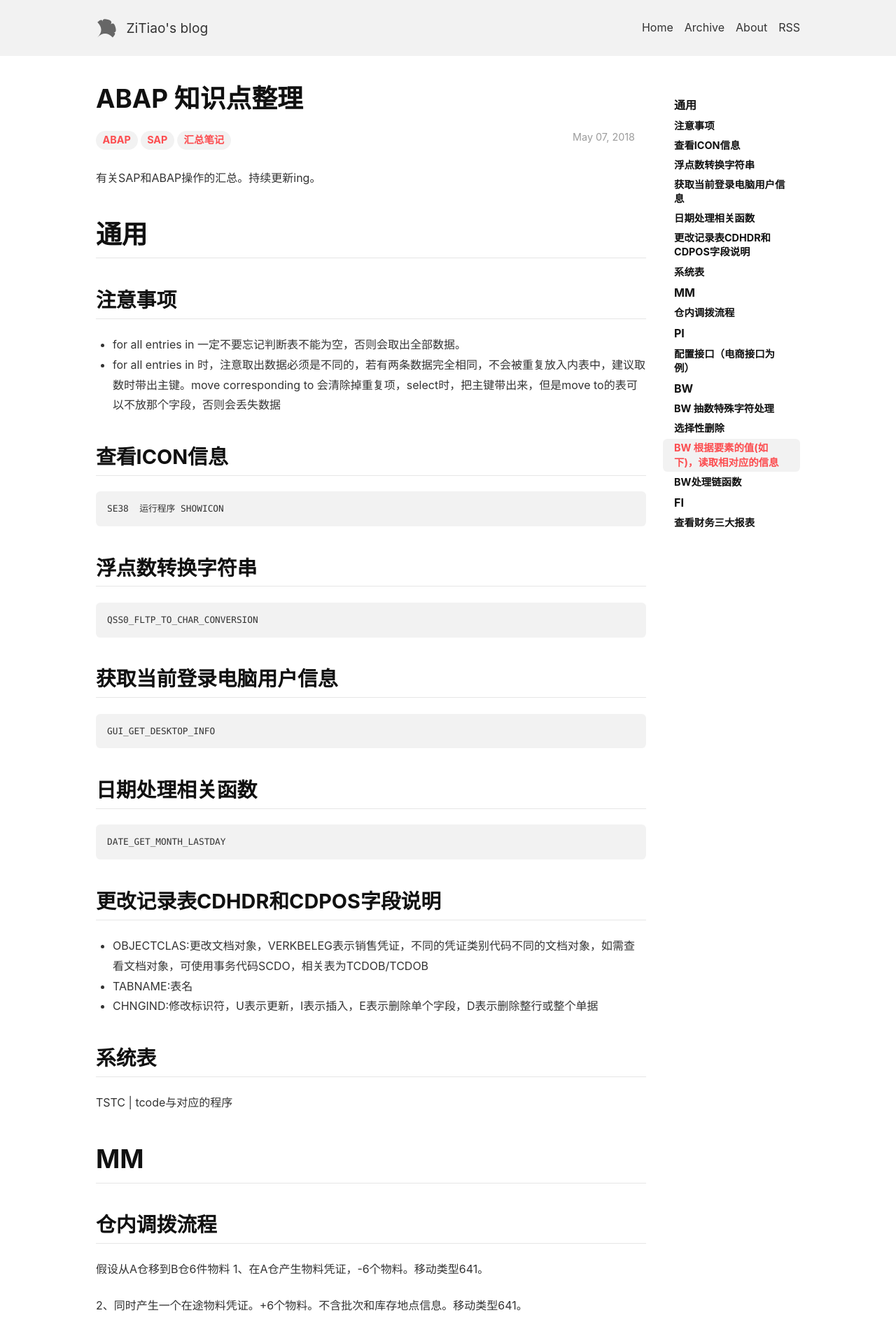
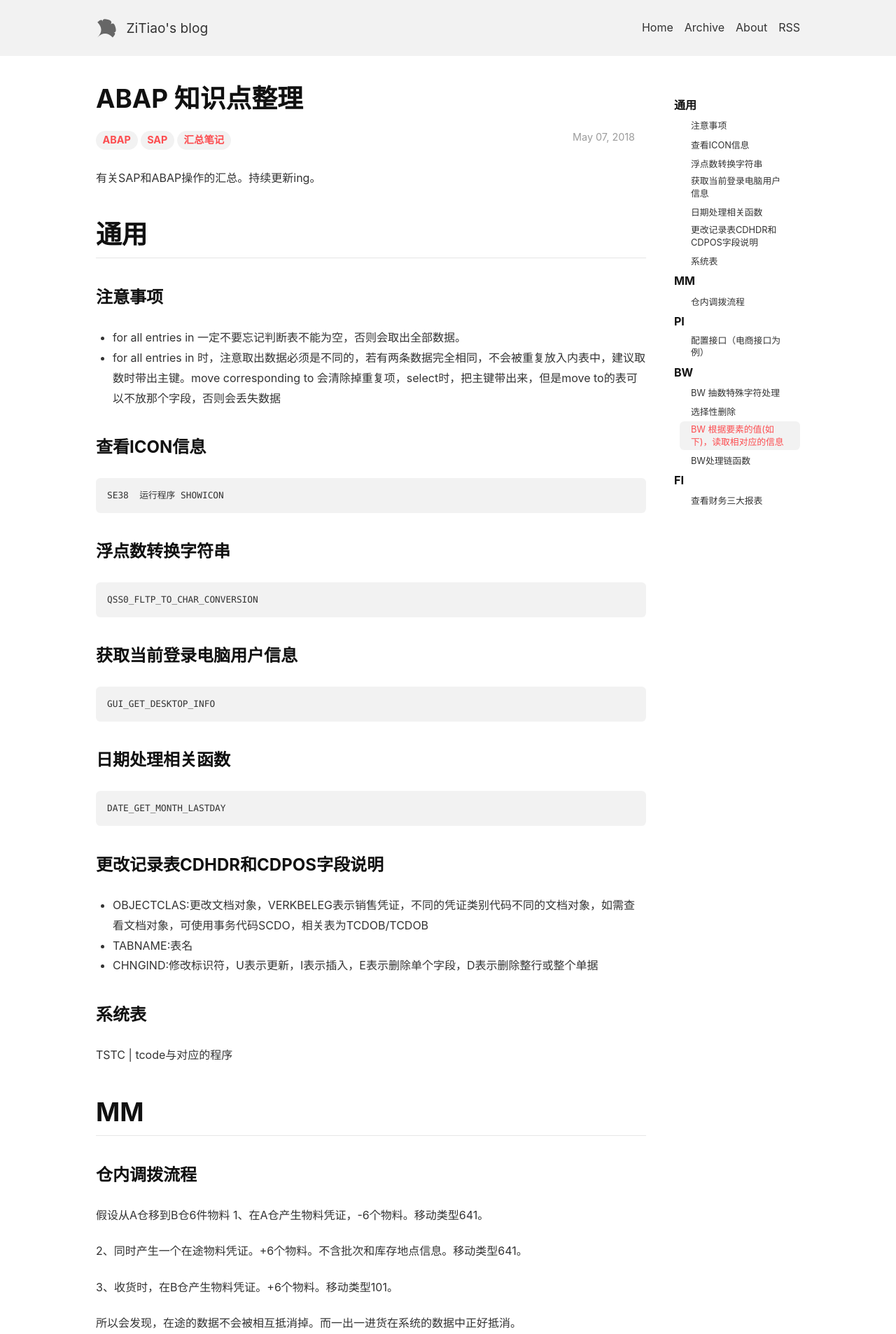
Before and after one commit to zitiao/ziTiao, a Jekyll site: the page built from _posts/2018-05-07-ABAP-知识点整理.md, in a window 1280 px wide. Shown: the top 1906 px of the page at 70% size. Built offline with Jekyll 4.4.1, drawn with Linux system fonts in a browser that asks for light colours; nearby versions of some CDN libraries.

Commit message:
20180507

````diff
--- a/_posts/2018-05-07-ABAP-知识点整理.md
+++ b/_posts/2018-05-07-ABAP-知识点整理.md
@@ -10,44 +10,44 @@ tags: ABAP SAP 汇总笔记
 <!--more-->
 # 通用
 
-## 注意事项
+### 注意事项
 - for all entries in 一定不要忘记判断表不能为空，否则会取出全部数据。
 - for all entries in 时，注意取出数据必须是不同的，若有两条数据完全相同，不会被重复放入内表中，建议取数时带出主键。move corresponding to 会清除掉重复项，select时，把主键带出来，但是move to的表可以不放那个字段，否则会丢失数据
 
-## 查看ICON信息
+### 查看ICON信息
 
 ```
 SE38  运行程序 SHOWICON
 ```
 
-## 浮点数转换字符串
+### 浮点数转换字符串
 
 ```
 QSS0_FLTP_TO_CHAR_CONVERSION
 ```
 
-## 获取当前登录电脑用户信息
+### 获取当前登录电脑用户信息
 
 ```
 GUI_GET_DESKTOP_INFO
 ```
 
-## 日期处理相关函数
+### 日期处理相关函数
 ```
 DATE_GET_MONTH_LASTDAY
 ```
 
 
-## 更改记录表CDHDR和CDPOS字段说明
+### 更改记录表CDHDR和CDPOS字段说明
 - OBJECTCLAS:更改文档对象，VERKBELEG表示销售凭证，不同的凭证类别代码不同的文档对象，如需查看文档对象，可使用事务代码SCDO，相关表为TCDOB/TCDOB
 - TABNAME:表名
 - CHNGIND:修改标识符，U表示更新，I表示插入，E表示删除单个字段，D表示删除整行或整个单据
 
-## 系统表
+### 系统表
 TSTC | tcode与对应的程序
 
 # MM
-## 仓内调拨流程
+### 仓内调拨流程
 假设从A仓移到B仓6件物料
 1、在A仓产生物料凭证，-6个物料。移动类型641。
 
@@ -58,7 +58,7 @@ TSTC | tcode与对应的程序
 所以会发现，在途的数据不会被相互抵消掉。而一出一进货在系统的数据中正好抵消。
 
 # PI
-## 配置接口（电商接口为例）
+### 配置接口（电商接口为例）
 一、Enterprise Services Builder
 ERP SC_ERP of SAP  OM SI MM MT DT
 DS SC_DS of jala    SI MT DT
@@ -73,20 +73,20 @@ PI_QAS import 异步接口注意发送信道
 
 
 # BW
-## BW 抽数特殊字符处理
+### BW 抽数特殊字符处理
 【推荐】Tcode：RSKC中设置为“ALL_CAPITAL”。ALL_CAPITAL是一个特殊的设置，可以支持大部分编码集。http://blog.sina.com.cn/s/blog_9154db530102v5kd.html
 
-## 选择性删除
+### 选择性删除
 高级DSO -> 环境 -> 选择性删除
 
-## BW 根据要素的值(如下)，读取相对应的信息
+### BW 根据要素的值(如下)，读取相对应的信息
 00O2TJSYDZ8MJ5QI0BPGE9BTT
 
 系统表：RSZELTDIR
 
-## BW处理链函数
+### BW处理链函数
 RSPC_API_CHAIN_START
 
 # FI
-## 查看财务三大报表
+### 查看财务三大报表
 idcnbsais
````
